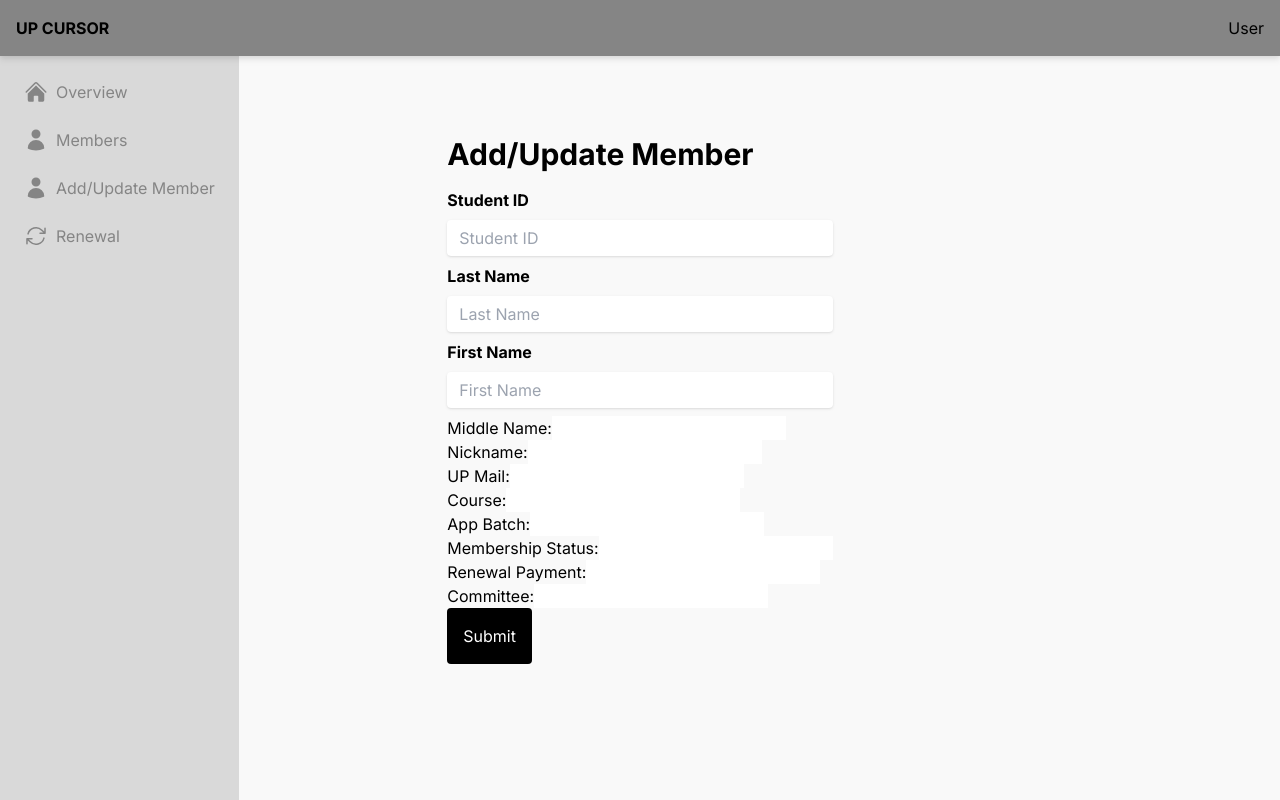
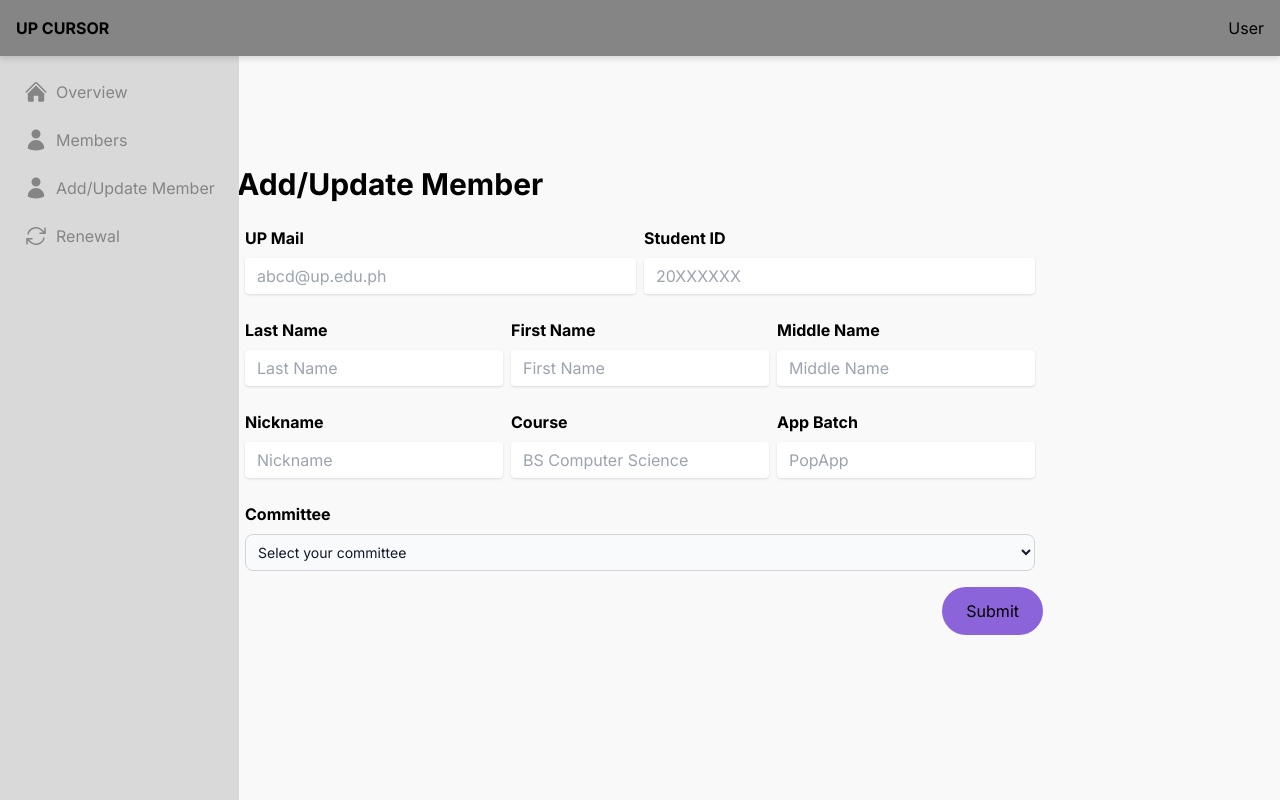
Before and after one commit to riru12/QuickAff, a Next.js app: page / in a window 1280 px wide. Both pictures are taken after a click on the button "Add/Update Member". Built offline with nearby package versions, Linux system fonts and the light colour scheme.

Commit message:
CSS applied on member form

```diff
--- a/app/components/memberform.jsx
+++ b/app/components/memberform.jsx
@@ -2,7 +2,6 @@
 import { useState } from 'react';
 
 const MembershipForm = () => {
-
   const [formData, setFormData] = useState({
     student_id: '',
     last_name: '',
@@ -19,10 +18,20 @@ const MembershipForm = () => {
 
   const handleChange = (e) => {
     const { name, value } = e.target;
+
+    if (name === 'committee') {
+      // Special handling for the committee dropdown
+      setFormData((prevData) => ({
+        ...prevData,
+        committee: value,
+      }));
+    } else {
+      // Handle other form fields
       setFormData((prevData) => ({
         ...prevData,
         [name]: value,
       }));
+    }
   };
 
   const handleSubmit = (e) => {
@@ -43,66 +52,78 @@ const MembershipForm = () => {
       renewal_payment: '',
       committee: '',
     });
-    router.push('/');
+    // router.push('/');
   };
 
   return (
     <div>
       <h1 className="text-3xl font-bold text-black mb-4">Add/Update Member</h1>
       <form onSubmit={handleSubmit}>
-        <div className="flex flex-col">
+
+        <div className="flex flex-row gap-x-2 p-2">
+          <div className="flex flex-col grow">
+            <label className="text-black font-bold mb-2">UP Mail</label>
+            <input class="rounded shadow py-2 px-3 mb-2 text-gray-700 leading-tight focus:outline-none focus:shadow-outline" type="text" placeholder="abcd@up.edu.ph" name="up_mail" value={formData.up_mail} onChange={handleChange} />
+          </div>
+          <div className="flex flex-col grow">
             <label className="text-black font-bold mb-2">Student ID</label>
-          <input class="rounded shadow py-2 px-3 mb-2 text-gray-700 leading-tight focus:outline-none focus:shadow-outline" id="search" type="text" placeholder="Student ID" name="student_id" value={formData.student_id} onChange={handleChange} />
+            <input class="rounded shadow py-2 px-3 mb-2 text-gray-700 leading-tight focus:outline-none focus:shadow-outline" type="text" placeholder="20XXXXXX" name="student_id" value={formData.student_id} onChange={handleChange} />
           </div>
+        </div>
+
+        <div className="flex flex-row gap-x-2 p-2">
           <div className="flex flex-col">
             <label className="text-black font-bold mb-2">Last Name</label>
-          <input class="rounded shadow py-2 px-3 mb-2 text-gray-700 leading-tight focus:outline-none focus:shadow-outline" id="search" type="text" placeholder="Last Name" name="last_name" value={formData.last_name} onChange={handleChange} />
+            <input class="rounded shadow py-2 px-3 mb-2 text-gray-700 leading-tight focus:outline-none focus:shadow-outline" type="text" placeholder="Last Name" name="last_name" value={formData.last_name} onChange={handleChange} />
           </div>
           <div className="flex flex-col">
             <label className="text-black font-bold mb-2">First Name</label>
-          <input class="rounded shadow py-2 px-3 mb-2 text-gray-700 leading-tight focus:outline-none focus:shadow-outline" id="search" type="text" placeholder="First Name" name="first_name" value={formData.first_name} onChange={handleChange} />
+            <input class="rounded shadow py-2 px-3 mb-2 text-gray-700 leading-tight focus:outline-none focus:shadow-outline" type="text" placeholder="First Name" name="first_name" value={formData.first_name} onChange={handleChange} />
           </div>
-        <label className="text-black mt-2">
-          Middle Name:
-          <input type="text" name="middle_name" value={formData.middle_name} onChange={handleChange} />
-        </label>
-        <br />
-        <label className="text-black mt-2">
-          Nickname:
-          <input type="text" name="nickname" value={formData.nickname} onChange={handleChange} />
-        </label>
-        <br />
-        <label className="text-black mt-2">
-          UP Mail:
-          <input type="email" name="up_mail" value={formData.up_mail} onChange={handleChange} />
-        </label>
-        <br />
-        <label className="text-black mt-2">
-          Course:
-          <input type="text" name="course" value={formData.course} onChange={handleChange} />
-        </label>
-        <br />
-        <label className="text-black mt-2">
-          App Batch:
-          <input type="text" name="app_batch" value={formData.app_batch} onChange={handleChange} />
-        </label>
-        <br />
-        <label className="text-black mt-2">
-          Membership Status:
-          <input type="text" name="membership_status" value={formData.membership_status} onChange={handleChange} />
-        </label>
-        <br />
-        <label className="text-black mt-2">
-          Renewal Payment:
-          <input type="text" name="renewal_payment" value={formData.renewal_payment} onChange={handleChange} />
-        </label>
-        <br />
-        <label className="text-black mt-2">
-          Committee:
-          <input type="text" name="committee" value={formData.committee} onChange={handleChange} />
-        </label>
-        <br />
-        <button className="rounded p-4 text-white bg-black" type="submit">Submit</button>
+          <div className="flex flex-col">
+            <label className="text-black font-bold mb-2">Middle Name</label>
+            <input class="rounded shadow py-2 px-3 mb-2 text-gray-700 leading-tight focus:outline-none focus:shadow-outline" type="text" placeholder="Middle Name" name="middle_name" value={formData.middle_name} onChange={handleChange} />
+          </div>
+        </div>
+
+        <div className="flex flex-row gap-x-2 p-2">
+          <div className="flex flex-col grow">
+            <label className="text-black font-bold mb-2">Nickname</label>
+            <input class="rounded shadow py-2 px-3 mb-2 text-gray-700 leading-tight focus:outline-none focus:shadow-outline" type="text" placeholder="Nickname" name="nickname" value={formData.nickname} onChange={handleChange} />
+          </div>
+          <div className="flex flex-col grow">
+            <label className="text-black font-bold mb-2">Course</label>
+            <input class="rounded shadow py-2 px-3 mb-2 text-gray-700 leading-tight focus:outline-none focus:shadow-outline" type="text" placeholder="BS Computer Science" name="course" value={formData.course} onChange={handleChange} />
+          </div>
+          <div className="flex flex-col grow">
+            <label className="text-black font-bold mb-2">App Batch</label>
+            <input class="rounded shadow py-2 px-3 mb-2 text-gray-700 leading-tight focus:outline-none focus:shadow-outline" type="text" placeholder="PopApp" name="app_batch" value={formData.app_batch} onChange={handleChange} />
+          </div>
+        </div>
+        <div className="p-2">
+          <label className="text-black font-bold mb-2">Committee</label>
+          <select
+            id="committee"
+            name="committee"
+            className="bg-gray-50 border border-gray-300 text-gray-900 text-sm rounded-lg focus:ring-blue-500 focus:border-blue-500 block w-full p-2 mt-2"
+            value={formData.committee}
+            onChange={handleChange}>
+            <option value="" disabled>Select your committee</option>
+            <option value="Executive">Executive</option>
+            <option value="Academic Affairs">Academic Affairs</option>
+            <option value="Activities">Activities</option>
+            <option value="External Affairs">External Affairs</option>
+            <option value="Finance">Finance</option>
+            <option value="Information & Public Relations">Information & Public Relations</option>
+            <option value="Membership">Membership</option>
+            <option value="Records">Records</option>
+          </select>
+        </div>
+
+        {/*<input type="text" name="committee" value={formData.committee} onChange={handleChange} />*/}
+        <div className="flex mt-2 justify-end">
+          <button className="px-6 py-3 w-full sm:w-fit rounded-full bg-[#8b64d9] hover:bg-[#412e66] hover:text-[#ADB7BE]" type="submit">Submit</button>
+        </div>
       </form>
     </div>
   );
```
Lines whose indentation alone changed are shown as unchanged.
